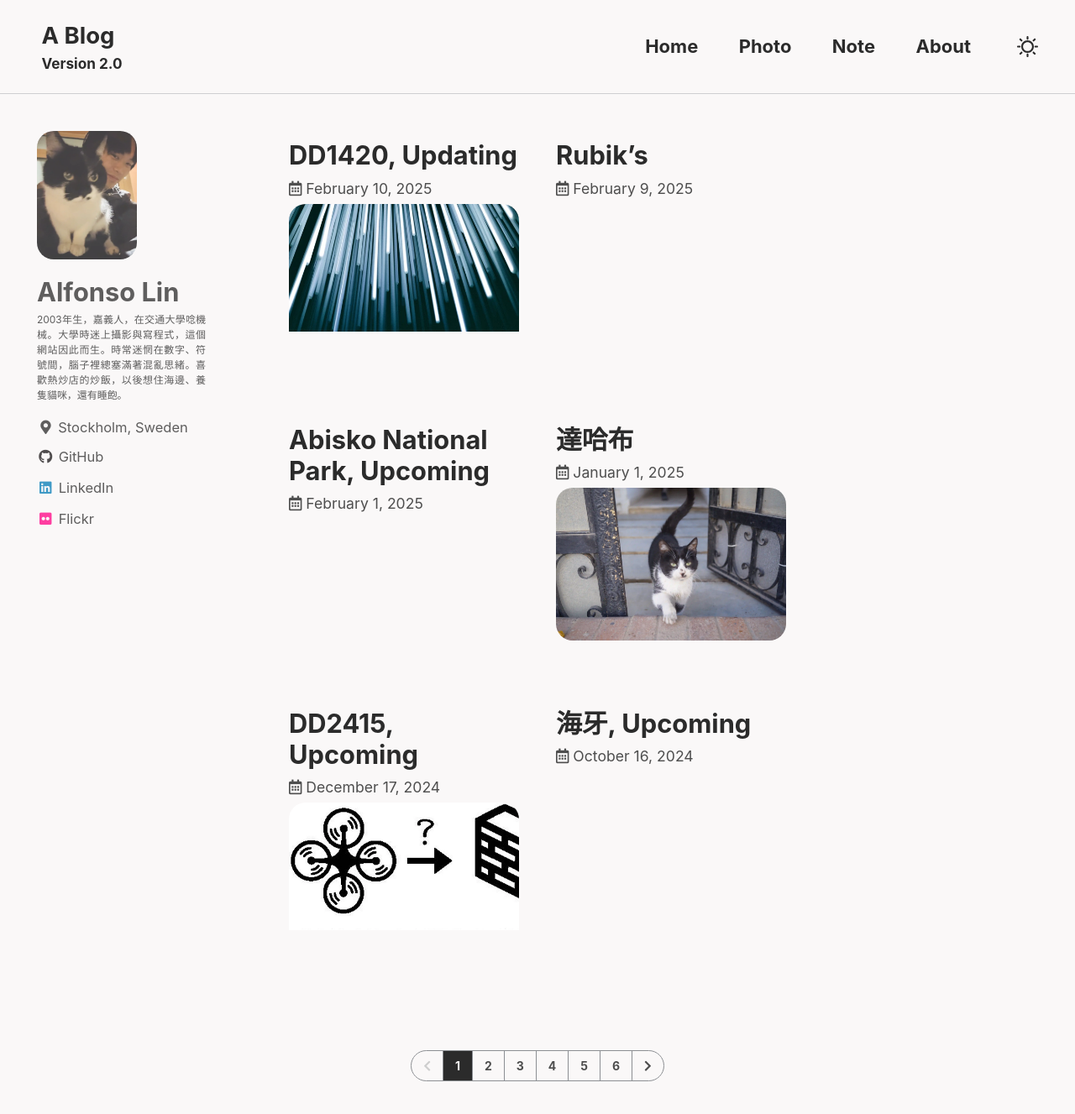
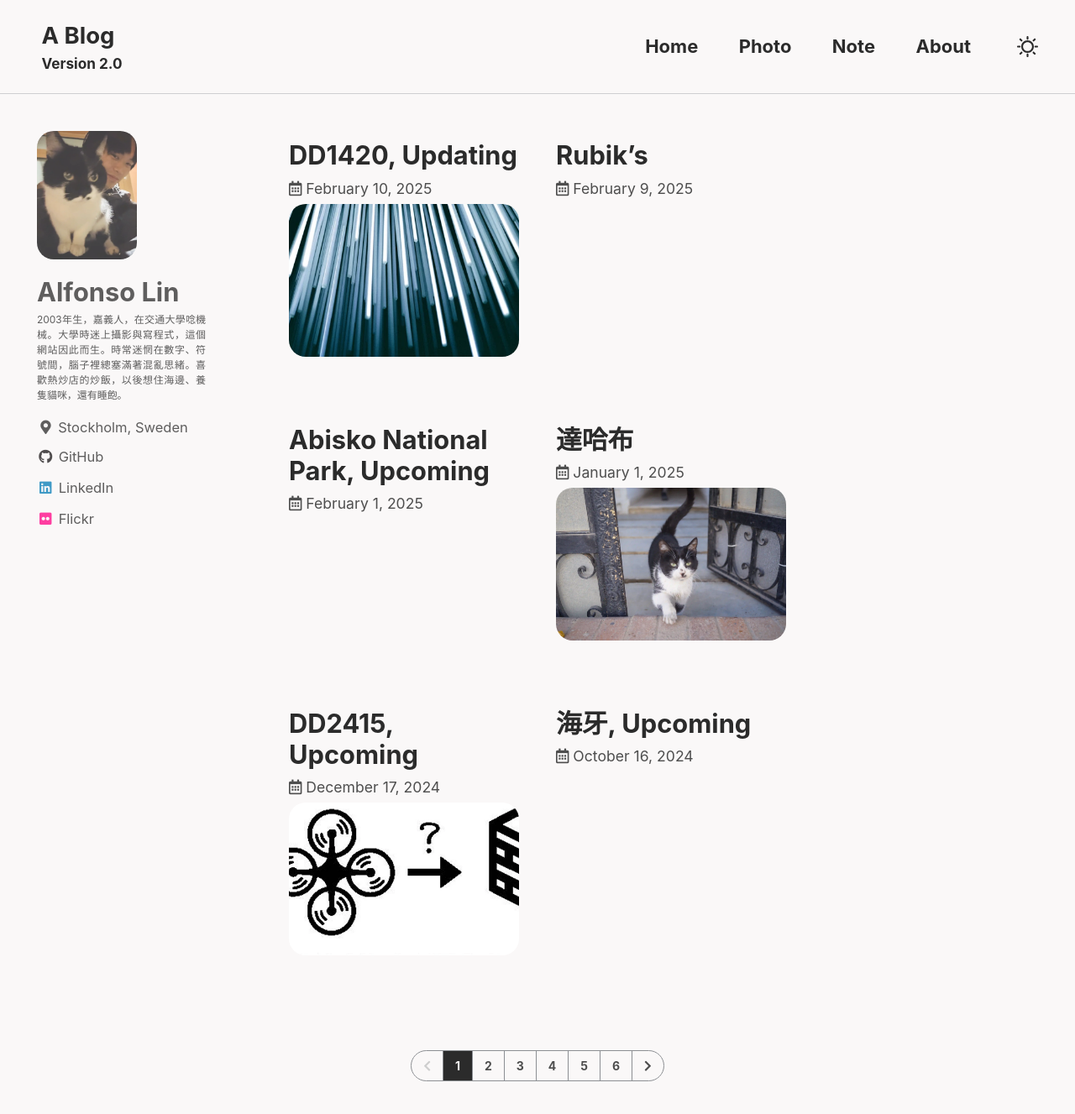
Before and after one commit to zebra314/zebra314.github.io, a Jekyll site: the page built from index.html, in a window 1280 px wide and 1400 px high. Shown: the top 1327 px of the window at 84% size. Built offline with Jekyll 4.4.1, drawn with Linux system fonts in a browser that asks for light colours; cached includes are drawn as plain includes; the list of posts is cut into pages by our own code.

Commit message:
Fix crop image inside thumbnail container

```diff
--- a/_sass/minimal-mistakes/_archive.scss
+++ b/_sass/minimal-mistakes/_archive.scss
@@ -94,7 +94,8 @@
 .thumbnail-container img {
   // Size settings
   max-height: 450px;
-  height: auto;
+  // height: auto;
+  min-height: 100%;
   width: 100%;
   @media (max-width: 600px) { // Adjust the max-width value as needed
     max-height: 100vw; // Set max-height to be equal to the viewport width
```
